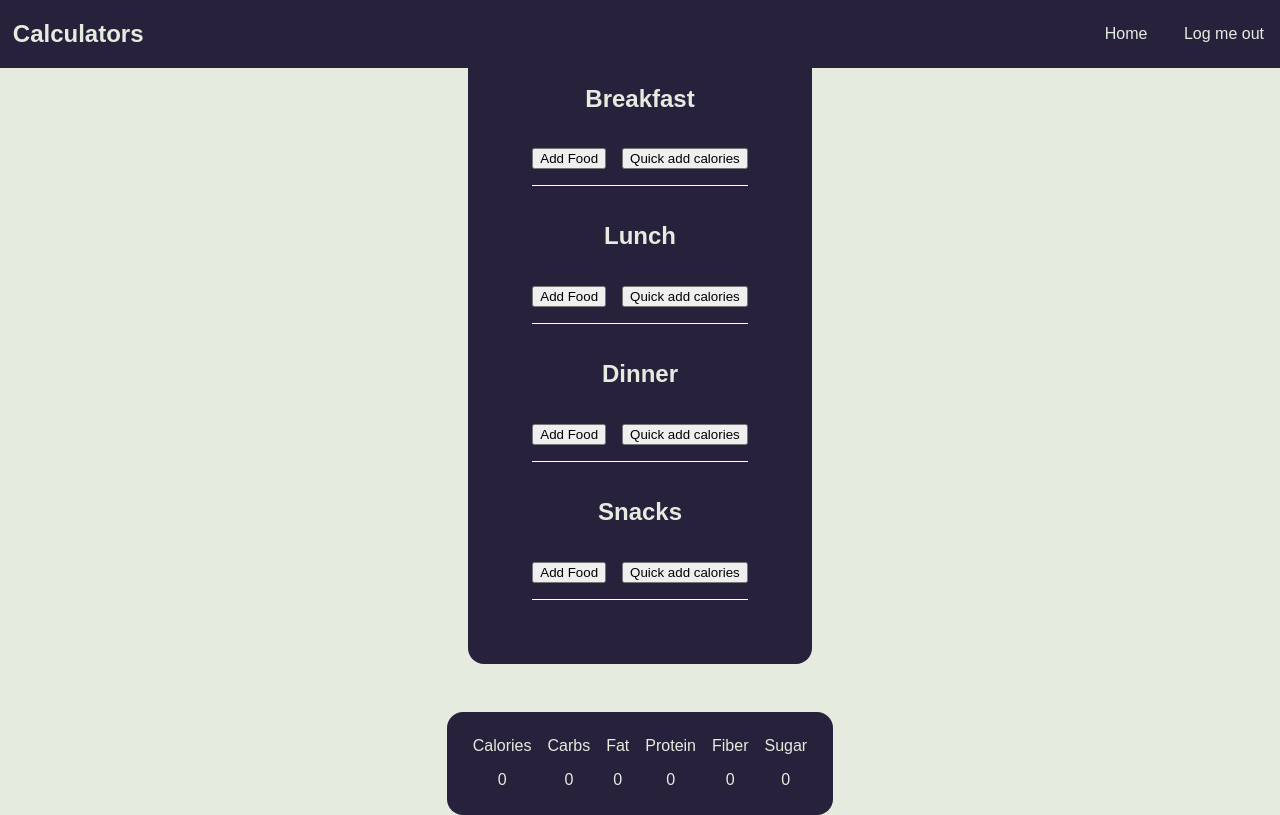
After one commit to prywaciarzxd/PROJECTS, a Flask app: page /add-food in a window 1280 px wide. The commit adds this page. Run offline with Flask 2, Linux system fonts and the light colour scheme; some libraries are stand-ins or nearby versions.

Commit message:
ADDING CALORIES ENABLED

```diff
--- a/training_site/main.py
+++ b/training_site/main.py
@@ -94,9 +94,9 @@ def logout():
     logout_user()
     return redirect(url_for('home'))
 
-@app.route("/params")
-def params():
-    return '<h1>HELLO</h1>'
+@app.route("/add-food")
+def add_food():
+    return render_template("add-food.html")
 
 if __name__ == "__main__":
     app.run()
--- /dev/null
+++ b/training_site/static/add-calories.js
@@ -0,0 +1,15 @@
+// ADDING CALORIES
+
+var calories = 0
+
+var quickADD = document.querySelectorAll("#quick-add")
+
+
+for ( var i = 0; i<quickADD.length; i++) {
+    quickADD[i].addEventListener("click", function() {
+        var how_many = prompt("How many calories do u want to add?")
+        calories += parseInt(how_many);
+        document.querySelector("#total-calories").textContent = calories;
+        return 0;
+    })
+}
--- a/training_site/static/app.js
+++ b/training_site/static/app.js
@@ -25,9 +25,6 @@ document.querySelector(".Metric-Units").addEventListener("click", function() {
     inputs[3].placeholder = "Centimeters"
     inputs[4].placeholder = "Kilograms"
 })
-
-
-
 
 
 clearButton.addEventListener("click", function(){
--- a/training_site/static/styles.css
+++ b/training_site/static/styles.css
@@ -251,3 +251,58 @@ ul {
 .the-answer h1 {
     color: #27213C;
 }
+
+.main-section {
+    display: flex;
+    flex-direction: column;
+    justify-content: center;
+    height: 85vh;
+    text-align: center;
+    align-items: center;
+    gap: 3rem;
+}
+
+.food-container {
+    background-color: #27213C;
+    color: #E6EBE0;
+    border-radius: 16px;
+    padding: 5% 5%;
+    display: flex;
+    flex-direction: column;
+    gap: 1rem;
+
+}
+
+.food-container a {
+    text-decoration: none;
+    color: #E6EBE0;
+}
+
+.food-container a:hover {
+       font-weight: bold;
+}
+
+.normal {
+    display: flex;
+    gap: 1rem;
+    justify-content: center;
+    border-bottom: solid 1px white;
+    padding-bottom: 1rem;
+}
+
+.eaten-calories {
+    display: flex;
+    gap: 1rem;
+    background-color: #27213C;
+    color: #E6EBE0;
+    font-size: 1rem;
+    padding: 2% 2%;
+    border-radius: 16px;
+}
+
+.calories {
+    display: flex;
+    flex-direction: column;
+    gap: 1rem;
+
+}
--- /dev/null
+++ b/training_site/templates/add-food.html
@@ -0,0 +1,72 @@
+<!DOCTYPE html>
+<html lang="en">
+<head>
+    <meta charset="UTF-8">
+    <meta http-equiv="X-UA-Compatible" content="IE=edge">
+    <meta name="viewport" content="width=device-width, initial-scale=1.0">
+    <title>ADD CALORIES</title>
+    <link rel="stylesheet" href="static/styles.css">
+</head>
+<body>
+    <nav class="main-nav">
+        <h1 class="brand-name">
+            Calculators
+        </h1>
+        <ul>
+            <li><a href="{{url_for('home')}}">Home</a></li>
+            <li><a href="{{url_for('logout')}}">Log me out</a></li>
+        </ul>
+    </nav>
+    <section class="main-section">
+        <div class="food-container">
+            <h2>Breakfast</h2>
+            <div class="normal">
+                <button href="">Add Food </button>
+                <button href="" id="quick-add">Quick add calories</button>
+            </div>
+            <h2>Lunch</h2>
+            <div class="normal">
+                <button href="">Add Food</button>
+                <button href="" id="quick-add">Quick add calories</button>
+            </div>
+            <h2>Dinner</h2>
+            <div class="normal">
+                <button href="">Add Food</button>
+                <button href="" id="quick-add">Quick add calories</button>
+            </div>
+            <h2>Snacks</h2>
+            <div class="normal">
+                <button href="">Add Food</button>
+                <button href="" id="quick-add">Quick add calories</button>
+            </div>
+        </div>
+        <div class="eaten-calories">
+            <div class="calories">
+                <div>Calories</div>
+                <div id="total-calories">0</div>
+            </div>
+            <div class="calories">
+                <div>Carbs</div>
+                <div>0</div>
+            </div>
+            <div class="calories">
+                <div>Fat</div>
+                <div>0</div>
+            </div>
+            <div class="calories">
+                <div>Protein</div>
+                <div>0</div>
+            </div>
+            <div class="calories">
+                <div>Fiber</div>
+                <div>0</div>
+            </div>
+            <div class="calories">
+                <div>Sugar</div>
+                <div>0</div>
+            </div>
+        </div>
+    </section>
+    <script src="static/add-calories.js"></script>
+</body>
+</html>
--- a/training_site/templates/index.html
+++ b/training_site/templates/index.html
@@ -19,12 +19,12 @@
                 <li><a href="{{url_for('home')}}">Home</a></li>
                 <li><a href="{{url_for('register')}}">Register me in</a></li>
                 <li><a href="{{url_for('login')}}">Log me in</a></li>
-                <li><a href="{{url_for('params')}}">Add body parameters</a></li>
+
             {% endif %}
             {% if current_user.is_authenticated %}
                 <li><a href="{{url_for('home')}}">Home</a></li>
                 <li><a href="{{url_for('logout')}}">Log me out</a></li>
-                <li><a href="{{url_for('params')}}">Add body parameters</a></li>
+                <li><a href="{{url_for('add_food')}}">Add Food</a></li>
             {% endif %}
         </ul>
     </nav>
--- a/training_site/templates/login.html
+++ b/training_site/templates/login.html
@@ -17,12 +17,11 @@
             {% if not current_user.is_authenticated %}
                 <li><a href="{{url_for('home')}}">Home</a></li>
                 <li><a href="{{url_for('register')}}">Register me in</a></li>
-                <li><a href="{{url_for('params')}}">Add body parameters</a></li>
             {% endif %}
             {% if current_user.is_authenticated %}
                 <li><a href="{{url_for('home')}}">Home</a></li>
                 <li><a href="{{url_for('logout')}}">Log me out</a></li>
-                <li><a href="{{url_for('params')}}">Add body parameters</a></li>
+                <li><a href="{{url_for('add_food')}}">Add food</a></li>
             {% endif %}
         </ul>
     </nav>
```
